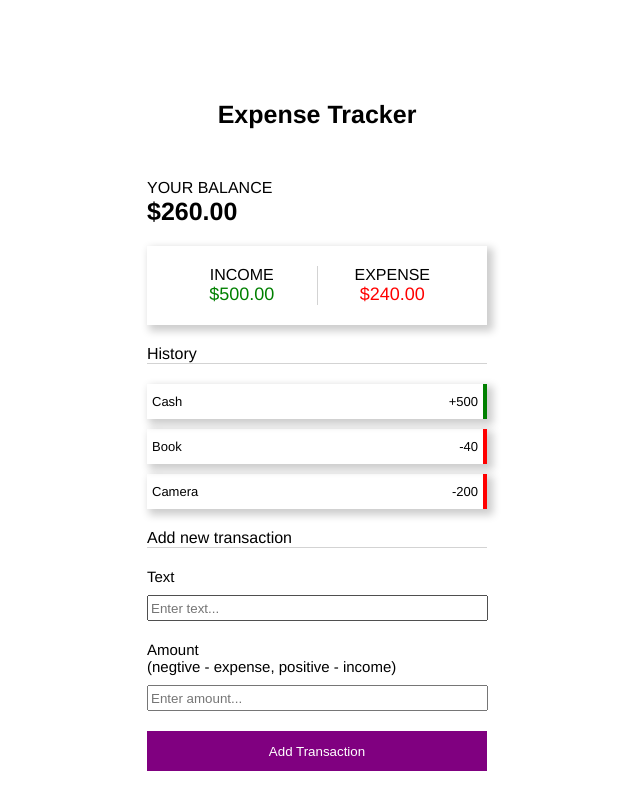
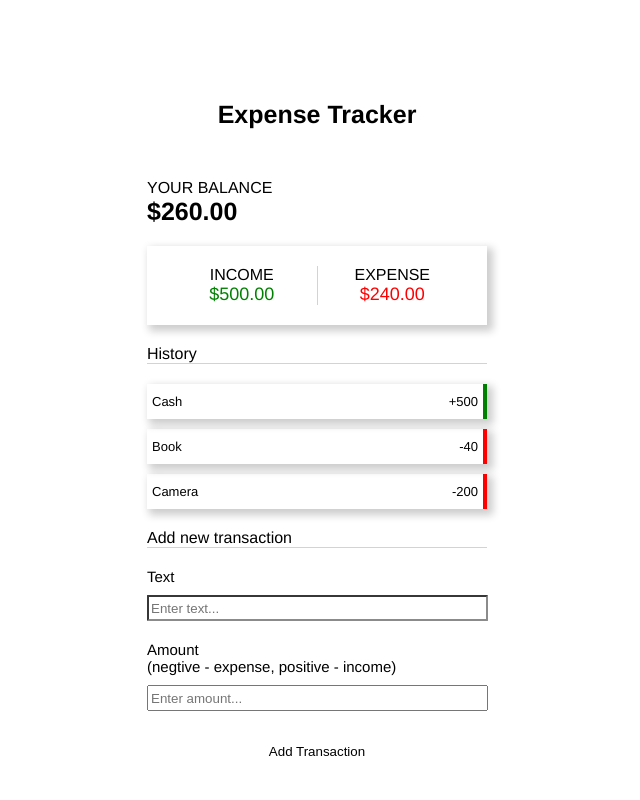
Before and after one commit to dohdat/Leetcode-Questions, a React (Create React App) app in the folder Projects/expense-tracker/: page / in a window 1280 px wide. In both pictures the pointer is over the input "Enter text...". Shown: the whole page, without its empty margins (323-963 px from the left). Built offline with nearby package versions, Linux system fonts and the light colour scheme.

Commit message:
Added hover effect on btn

```diff
--- a/Projects/expense-tracker/src/App.css
+++ b/Projects/expense-tracker/src/App.css
@@ -74,17 +74,23 @@
     width: 98%;
     min-height: 20px;
     margin-bottom: 20px;
+    transition: opacity 200ms cubic-bezier(0.42, 0, 0.58, 1) 10ms;
+}
+.input-text:hover {
+    border-color: rgb(139, 139, 139);
+    border-radius: 1px;
 }
 .button {
     width: 100%;
     min-height: 40px;
-    color: white;
-    background-color: purple;
+    color: black;
+    background-color: transparent;
     border: none;
     cursor: pointer;
 }
 .button:hover {
-    background-color: lightblue;
+    background-color: rgb(240, 240, 240);
+    border-radius: 5px;
 }
 .history-item {
     position: relative;
```
